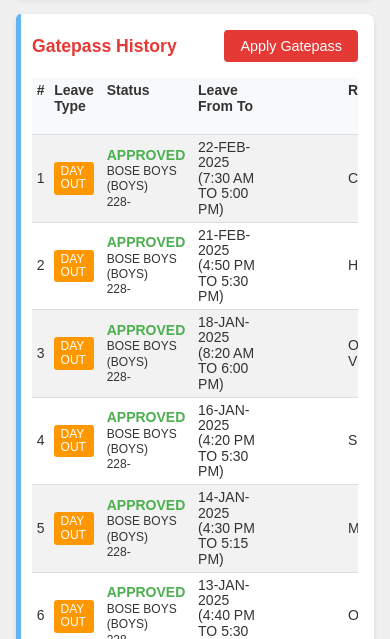
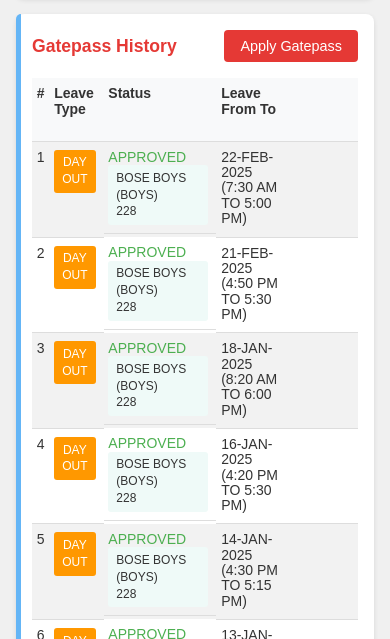
Before and after one commit to vermarohit1319/chitkarauniversity.edu.in, a plain HTML site: page index.html in a window 390 px wide. Shown: the part 205-844 px from the top of the page. Drawn offline with Linux system fonts and the light colour scheme.

Commit message:
Update index.html

```diff
--- a/index.html
+++ b/index.html
@@ -10,7 +10,7 @@
             padding: 0;
             box-sizing: border-box;
             font-family: Arial, sans-serif;
-            color: #333333; /* Changed all default black text to light black */
+            color: #333333; /* Default light black text */
         }
 
         body {
@@ -74,7 +74,7 @@
 
         .student-info h2 {
             font-size: 1.2rem;
-            color: #333333; /* Changed from #333 to maintain consistency */
+            color: #333333;
             margin-bottom: 0.3rem;
         }
 
@@ -105,7 +105,7 @@
             top: 0;
             bottom: 0;
             width: 5px;
-            background-color: #64b5f6; /* Changed from #1976d2 to light blue */
+            background-color: #64b5f6; /* Light blue */
             border-radius: 8px 0 0 8px;
         }
 
@@ -160,12 +160,12 @@
             padding: 0.3rem 0.6rem;
             border-radius: 3px;
             font-size: 0.8rem;
-            white-space: nowrap;
+            white-space: nowrap; /* Default for larger screens */
         }
 
         .status-approved {
-            color: #4CAF50;
-            font-weight: bold;
+            color: #4CAF50; /* Green color restored */
+            font-weight: normal; /* Normal weight, not bold */
         }
 
         .status-rejected {
@@ -174,15 +174,21 @@
         }
 
         .hostel-info {
-            color: #064d6a; /* Changed from #1976d2 to light blue */
+            color: #333333; /* Light black text */
             font-size: 0.8rem;
+            background: #ffffff; /* White background for the box */
+            padding: 0.2rem 0.5rem; /* Padding for box effect */
+            display: inline-block; /* Wraps the text only */
+            border-radius: 3px; /* Slight rounding */
+            line-height: 1.2;
+            text-align: left; /* Align text to the left */
         }
 
         tbody tr {
             height: 40px;
         }
         tbody tr:nth-child(odd) {
-            background: rgba(242, 242, 242, 255);
+            background: rgba(242, 242, 242, 255); /* Grey background for odd rows */
         }
 
         td:nth-child(4), th:nth-child(4) {
@@ -197,7 +203,7 @@
             padding-right: 1rem;
         }
 
-        /* Responsive Design */
+        /* Responsive Design for Phone */
         @media (max-width: 768px) {
             .profile-section {
                 flex-direction: row;
@@ -231,50 +237,61 @@
             }
 
             th, td {
-                padding: 0.3rem;
+                padding: 0.5rem 0.3rem; /* Consistent padding for alignment */
                 font-size: 14px;
                 line-height: 1.1;
+                vertical-align: top; /* Align all content to top */
             }
 
             th {
                 background: #f8f9fa;
                 font-weight: bold;
                 font-size: 14px;
-                vertical-align: top;
             }
 
             .day-out {
                 background: #ff9800;
                 color: white;
-                padding: 0.2rem 0.4rem;
+                padding: 0.3rem 0.5rem; /* Match hostel-info padding */
                 border-radius: 3px;
                 font-size: 12px;
-                white-space: normal;
-                display: inline-block;
-                max-width: 60px;
+                white-space: pre-line; /* Respect <br> for DAY<br>OUT */
+                display: block; /* Stack DAY and OUT vertically */
+                line-height: 1.4; /* Consistent spacing */
+                text-align: center; /* Center align DAY and OUT */
             }
 
             .status-approved {
-                color: #4CAF50;
-                font-weight: bold;
+                color: #4CAF50; /* Green color restored */
+                font-weight: normal; /* Normal weight, not bold */
                 font-size: 14px;
-            }
-
-            .status-rejected {
-                color: #e53935;
-                font-weight: bold;
-                font-size: 14px;
+                display: block; /* Ensure APPROVED is on its own line */
+                margin-bottom: 0.2rem; /* Small gap before hostel-info */
             }
 
             .hostel-info {
-                color: #333333; /* Changed from #000000 to light black */
-                font-size: 12px;
-                line-height: 1.2;
-                font-weight: normal;
+                color: #333333; /* Explicitly light black text */
+                font-size: 12px; /* Adjusted for phone readability */
+                background: #effaf8; /* White background */
+                padding: 0.3rem 0.5rem; /* Match day-out padding */
+                display: block; /* Enforce line breaks */
+                min-width: 100px; /* Wide enough for stacking */
+                border-radius: 3px; /* Slight rounding */
+                line-height: 1.4; /* Consistent spacing */
+                text-align: left; /* Align text to the left */
+                white-space: pre-line; /* Respect <br> tags */
             }
 
             td {
                 word-wrap: break-word;
+            }
+
+            td:nth-child(2) { /* Leave Type column */
+                padding-top: 0.5rem; /* Consistent top padding */
+            }
+
+            td:nth-child(3) { /* Status column */
+                padding-top: 0.5rem; /* Consistent top padding */
             }
 
             td:nth-child(4), th:nth-child(4) {
@@ -297,7 +314,8 @@
             }
 
             tbody tr {
-                height: 35px;
+                height: auto; /* Allow rows to expand */
+                min-height: 60px; /* Increased min-height for more space */
             }
         }
     </style>
@@ -345,8 +363,8 @@
                     <tbody>
                         <tr>
                             <td>1</td>
-                            <td><span class="day-out">DAY OUT</span></td>
-                            <td class="status-approved">APPROVED<br><span class="hostel-info">BOSE BOYS (BOYS)<br>228-</span></td>
+                            <td><span class="day-out">DAY<br>OUT</span></td>
+                            <td class="status-approved">APPROVED<br><span class="hostel-info">BOSE BOYS<br>(BOYS)<br>228</span></td>
                             <td>22-FEB-<br>2025<br>(7:30 AM<br>TO 5:00<br>PM)</td>
                             <td>CHANDIGARH</td>
                             <td>PRADEEP KUMAR<br>9805965420</td>
@@ -354,8 +372,8 @@
                         </tr>
                         <tr>
                             <td>2</td>
-                            <td><span class="day-out">DAY OUT</span></td>
-                            <td class="status-approved">APPROVED<br><span class="hostel-info">BOSE BOYS (BOYS)<br>228-</span></td>
+                            <td><span class="day-out">DAY<br>OUT</span></td>
+                            <td class="status-approved">APPROVED<br><span class="hostel-info">BOSE BOYS<br>(BOYS)<br>228</span></td>
                             <td>21-FEB-<br>2025<br>(4:50 PM<br>TO 5:30<br>PM)</td>
                             <td>HAIRCUT</td>
                             <td>PRADEEP KUMAR<br>9805965420</td>
@@ -363,8 +381,8 @@
                         </tr>
                         <tr>
                             <td>3</td>
-                            <td><span class="day-out">DAY OUT</span></td>
-                            <td class="status-approved">APPROVED<br><span class="hostel-info">BOSE BOYS (BOYS)<br>228-</span></td>
+                            <td><span class="day-out">DAY<br>OUT</span></td>
+                            <td class="status-approved">APPROVED<br><span class="hostel-info">BOSE BOYS<br>(BOYS)<br>228</span></td>
                             <td>18-JAN-<br>2025<br>(8:20 AM<br>TO 6:00<br>PM)</td>
                             <td>OUTSIDE VISIT</td>
                             <td>PRADEEP KUMAR<br>9805965420</td>
@@ -372,8 +390,8 @@
                         </tr>
                         <tr>
                             <td>4</td>
-                            <td><span class="day-out">DAY OUT</span></td>
-                            <td class="status-approved">APPROVED<br><span class="hostel-info">BOSE BOYS (BOYS)<br>228-</span></td>
+                            <td><span class="day-out">DAY<br>OUT</span></td>
+                            <td class="status-approved">APPROVED<br><span class="hostel-info">BOSE BOYS<br>(BOYS)<br>228</span></td>
                             <td>16-JAN-<br>2025<br>(4:20 PM<br>TO 5:30<br>PM)</td>
                             <td>SHOPPING</td>
                             <td>PRADEEP KUMAR<br>9805965420</td>
@@ -381,8 +399,8 @@
                         </tr>
                         <tr>
                             <td>5</td>
-                            <td><span class="day-out">DAY OUT</span></td>
-                            <td class="status-approved">APPROVED<br><span class="hostel-info">BOSE BOYS (BOYS)<br>228-</span></td>
+                            <td><span class="day-out">DAY<br>OUT</span></td>
+                            <td class="status-approved">APPROVED<br><span class="hostel-info">BOSE BOYS<br>(BOYS)<br>228</span></td>
                             <td>14-JAN-<br>2025<br>(4:30 PM<br>TO 5:15<br>PM)</td>
                             <td>MANDIR</td>
                             <td>PRADEEP KUMAR<br>9805965420</td>
@@ -390,8 +408,8 @@
                         </tr>
                         <tr>
                             <td>6</td>
-                            <td><span class="day-out">DAY OUT</span></td>
-                            <td class="status-approved">APPROVED<br><span class="hostel-info">BOSE BOYS (BOYS)<br>228-</span></td>
+                            <td><span class="day-out">DAY<br>OUT</span></td>
+                            <td class="status-approved">APPROVED<br><span class="hostel-info">BOSE BOYS<br>(BOYS)<br>228</span></td>
                             <td>13-JAN-<br>2025<br>(4:40 PM<br>TO 5:30<br>PM)</td>
                             <td>OUTSIDE</td>
                             <td>PRADEEP KUMAR<br>9805965420</td>
@@ -399,8 +417,8 @@
                         </tr>
                         <tr>
                             <td>7</td>
-                            <td><span class="day-out">DAY OUT</span></td>
-                            <td class="status-approved">APPROVED<br><span class="hostel-info">BOSE BOYS (BOYS)<br>228-</span></td>
+                            <td><span class="day-out">DAY<br>OUT</span></td>
+                            <td class="status-approved">APPROVED<br><span class="hostel-info">BOSE BOYS<br>(BOYS)<br>228</span></td>
                             <td>11-JAN-<br>2025<br>(4:35 PM<br>TO 5:30<br>PM)</td>
                             <td>OUTSIDE</td>
                             <td>PRADEEP KUMAR<br>9805965420</td>
@@ -408,8 +426,8 @@
                         </tr>
                         <tr>
                             <td>8</td>
-                            <td><span class="day-out">DAY OUT</span></td>
-                            <td class="status-approved">APPROVED<br><span class="hostel-info">BOSE BOYS (BOYS)<br>228-</span></td>
+                            <td><span class="day-out">DAY<br>OUT</span></td>
+                            <td class="status-approved">APPROVED<br><span class="hostel-info">BOSE BOYS<br>(BOYS)<br>228</span></td>
                             <td>9-JAN-<br>2025<br>(4:40 PM<br>TO 5:30<br>PM)</td>
                             <td>WORK</td>
                             <td>PRADEEP KUMAR<br>9805965420</td>
```
